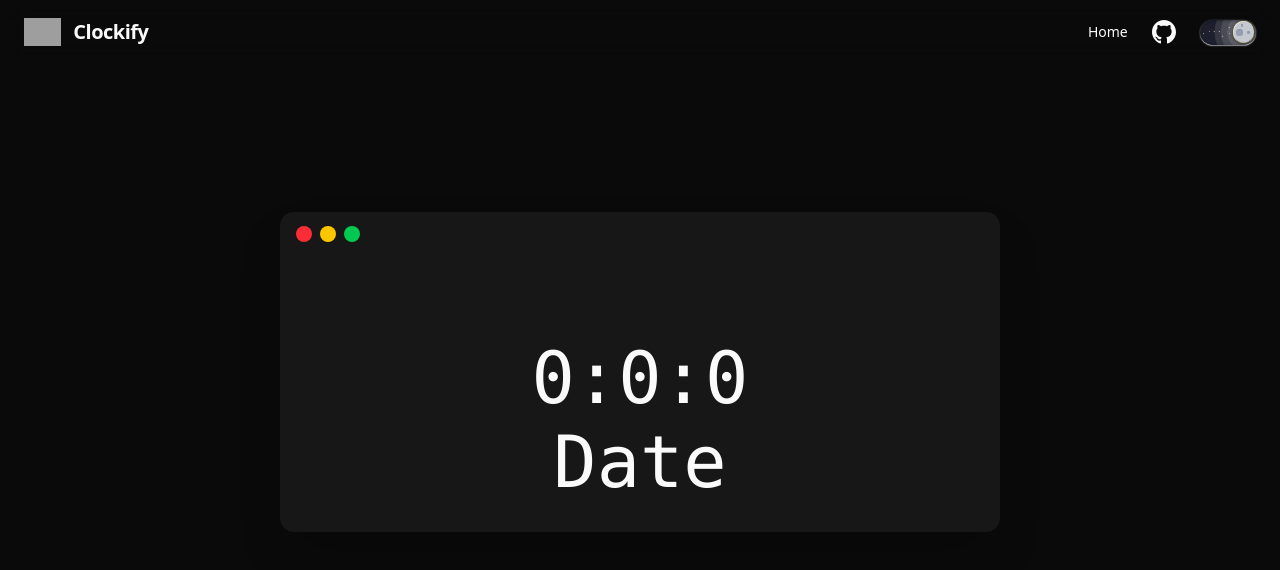
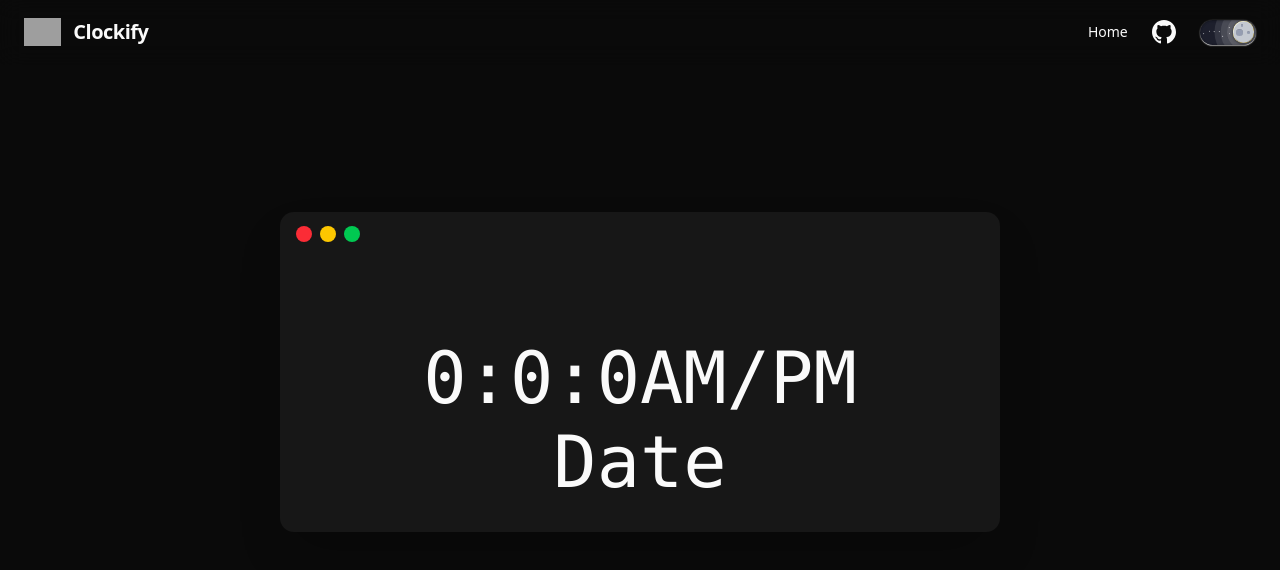
Before and after one commit to piyushsarkar-dev/clockify-next, a Next.js app: page / in a window 1280 px wide. Shown: the top 570 px of the page. Built offline with nearby package versions, Linux system fonts and the light colour scheme; grey boxes are pictures that could not be loaded.

Commit message:
Update Clock.tsx

```diff
--- a/src/components/Clock.tsx
+++ b/src/components/Clock.tsx
@@ -6,7 +6,8 @@ const Clock = () => {
 	const [hour, setHour] = useState(parseInt("00"));
 	const [minute, setMinute] = useState(parseInt("00"));
 	const [secoend, setSecoend] = useState(parseInt("00"));
-	const [ampm, setAmpm] = useState();
+	const [ampm, setAmpm] = useState("AM/PM");
+
 	return (
 		<section>
 			<div className="bg-card text-card-foreground mx-auto h-80 w-180 rounded-xl shadow-2xl">
```
